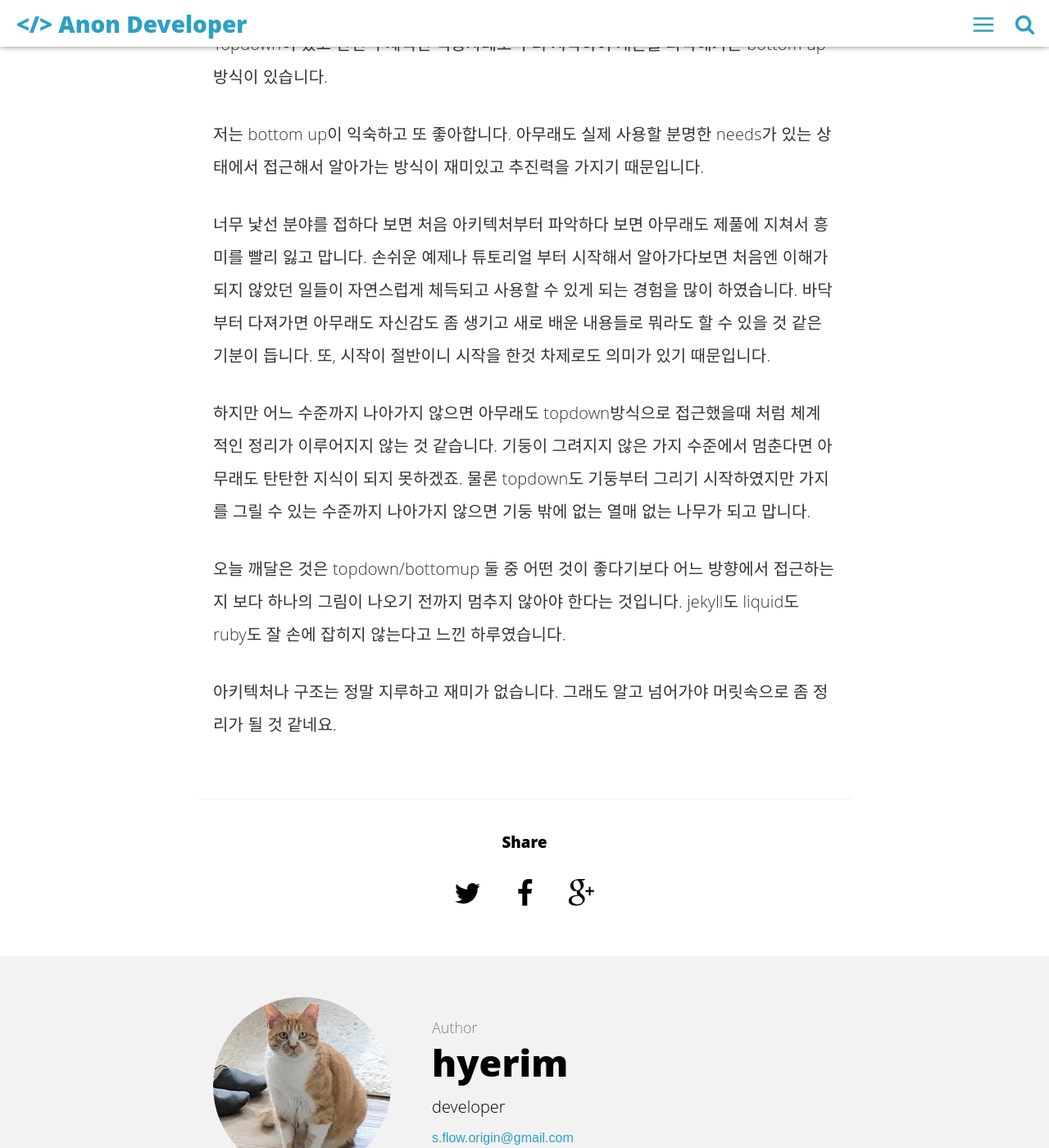
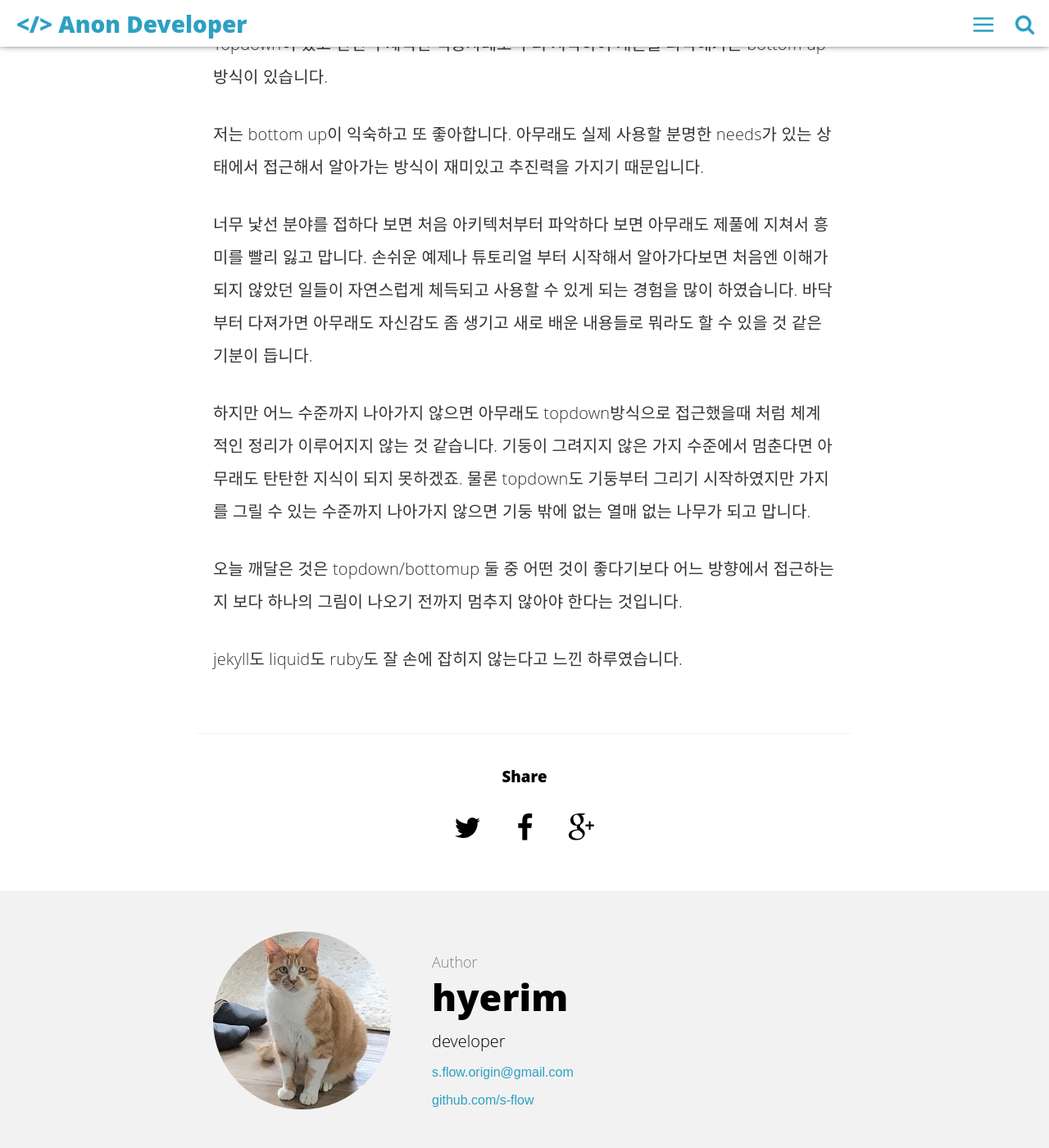
Before and after one commit to s-flow/s-flow.github.io, a Jekyll site: the page built from _posts/2019-03-07-jekyll-study.md, in a window 1280 px wide and 1400 px high, scrolled down 640 px. Shown: the whole window at 82% size. Built offline with Jekyll 4.4.1, drawn with Linux system fonts in a browser that asks for light colours; comment, search, counter and statistics services are not loaded.

Commit message:
문맥수정

```diff
--- a/_posts/2019-03-07-jekyll-study.md
+++ b/_posts/2019-03-07-jekyll-study.md
@@ -20,13 +20,11 @@ introduction: top down/bottom up의 접근
 
 너무 낯선 분야를 접하다 보면 처음 아키텍처부터 파악하다 보면 아무래도 제풀에 지쳐서 흥미를 빨리 잃고 맙니다. 손쉬운 예제나 튜토리얼 부터 시작해서 알아가다보면 처음엔 이해가 되지 않았던 일들이 자연스럽게 체득되고 사용할 수 있게 되는 경험을 많이 하였습니다.
 바닥부터 다져가면 아무래도 자신감도 좀 생기고 새로 배운 내용들로 뭐라도 할 수 있을 것 같은 기분이 듭니다.
-또, 시작이 절반이니 시작을 한것 차제로도 의미가 있기 때문입니다.
 
 하지만 어느 수준까지 나아가지 않으면 아무래도 topdown방식으로 접근했을때 처럼 체계적인 정리가 이루어지지 않는 것 같습니다.
 기둥이 그려지지 않은 가지 수준에서 멈춘다면 아무래도 탄탄한 지식이 되지 못하겠죠.
 물론 topdown도 기둥부터 그리기 시작하였지만 가지를 그릴 수 있는 수준까지 나아가지 않으면 기둥 밖에 없는 열매 없는 나무가 되고 맙니다.
 
 오늘 깨달은 것은 topdown/bottomup 둘 중 어떤 것이 좋다기보다 어느 방향에서 접근하는지 보다 하나의 그림이 나오기 전까지 멈추지 않아야 한다는 것입니다.
+
 jekyll도 liquid도 ruby도 잘 손에 잡히지 않는다고 느낀 하루였습니다.
-
-아키텍처나 구조는 정말 지루하고 재미가 없습니다. 그래도 알고 넘어가야 머릿속으로 좀 정리가 될 것 같네요.
```
